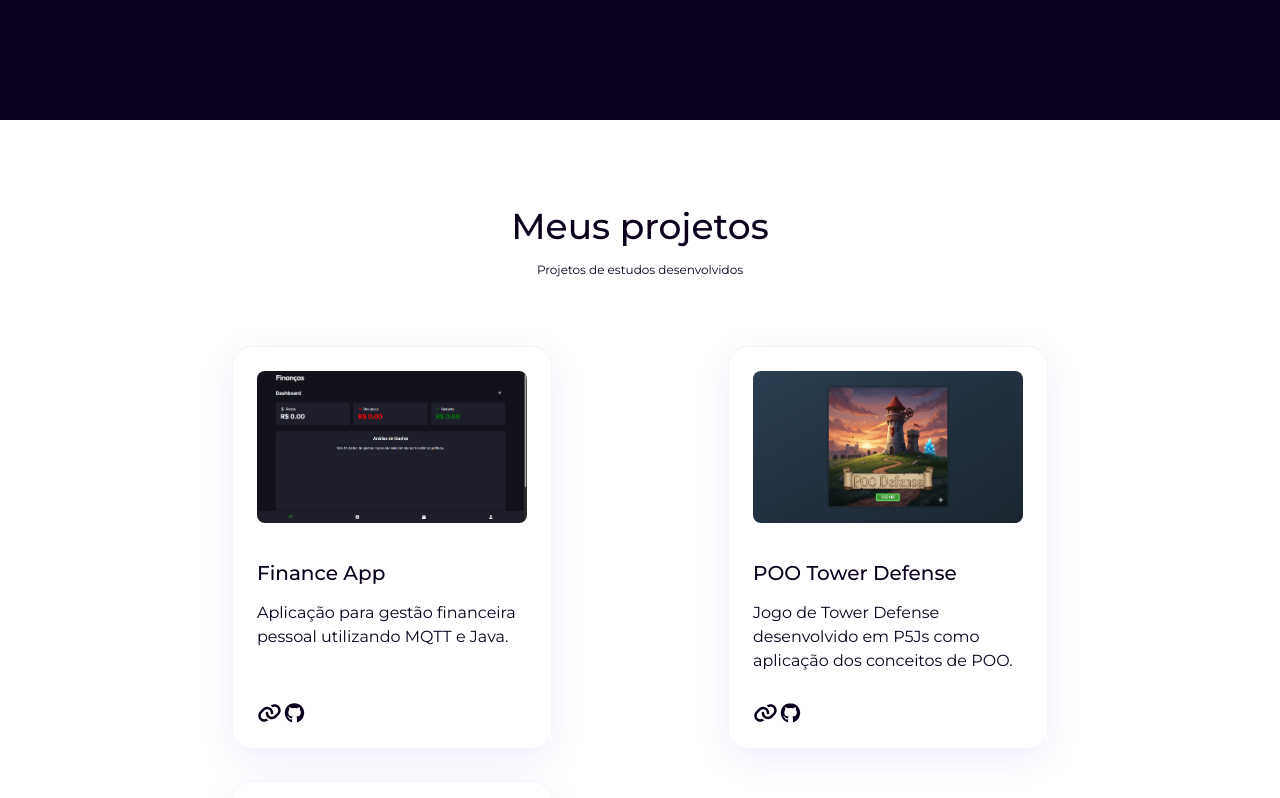
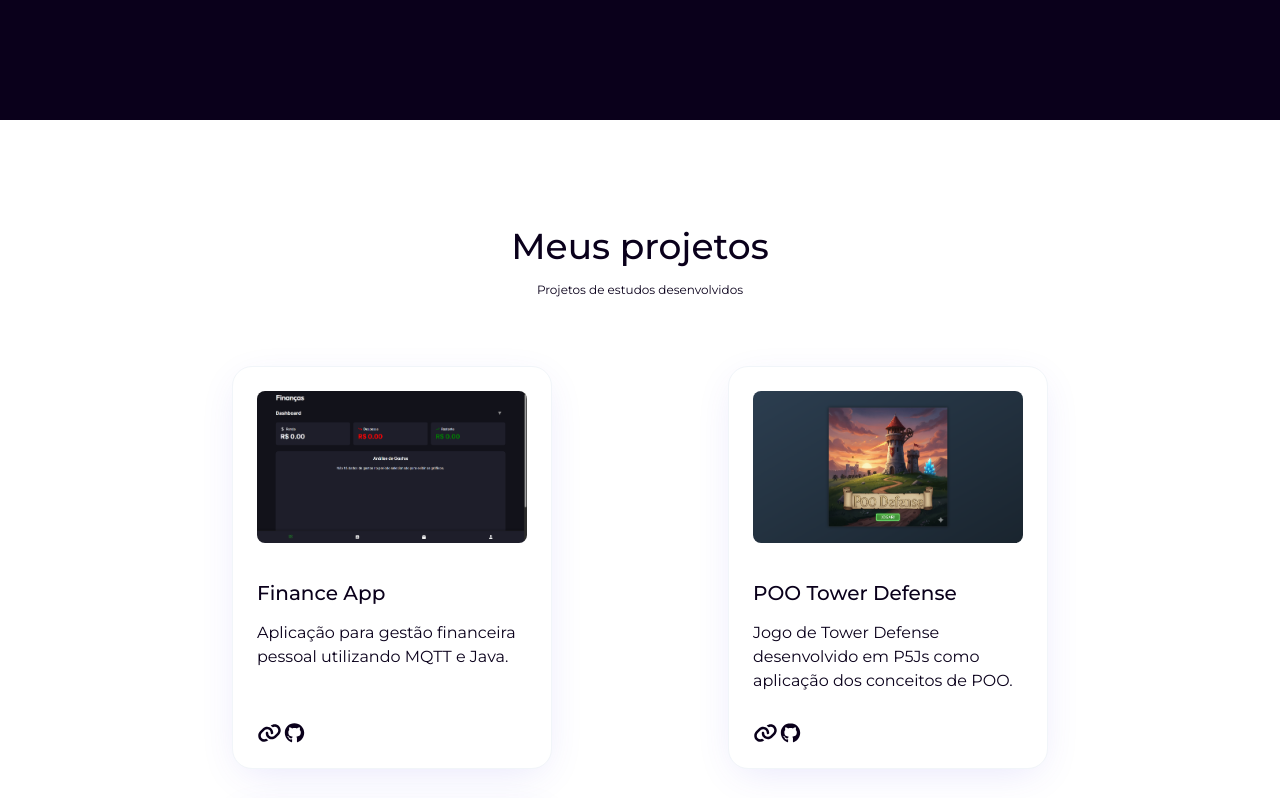
Before and after one commit to Will-Jacks/portifolio, a React (Vite) app: page / in a window 1280 px wide. Shown: the part 680-1478 px from the top of the page. Built offline with nearby package versions, Linux system fonts and the light colour scheme.

Commit message:
fixing minor errors

```diff
--- a/src/App.jsx
+++ b/src/App.jsx
@@ -16,4 +16,4 @@ function App() {
   )
 }
 
-export default App
+export default App;
--- a/src/sections/Bottom.styles.js
+++ b/src/sections/Bottom.styles.js
@@ -12,6 +12,5 @@ export const Footer = styled.footer`
     .footer-links > a {
         font-size: 24px;
         color: white;
-        gap: 20px
     }
 `
--- a/src/sections/Projects.styles.js
+++ b/src/sections/Projects.styles.js
@@ -3,7 +3,7 @@ import styled from "styled-components"
 export const ProjectSection = styled.section`
     background-color: #FFF;
     color: var(--bg-primary);
-    padding: 20px;
+    padding: 40px 20px;
 `
 
 export const SectionHeader = styled.section`
```
